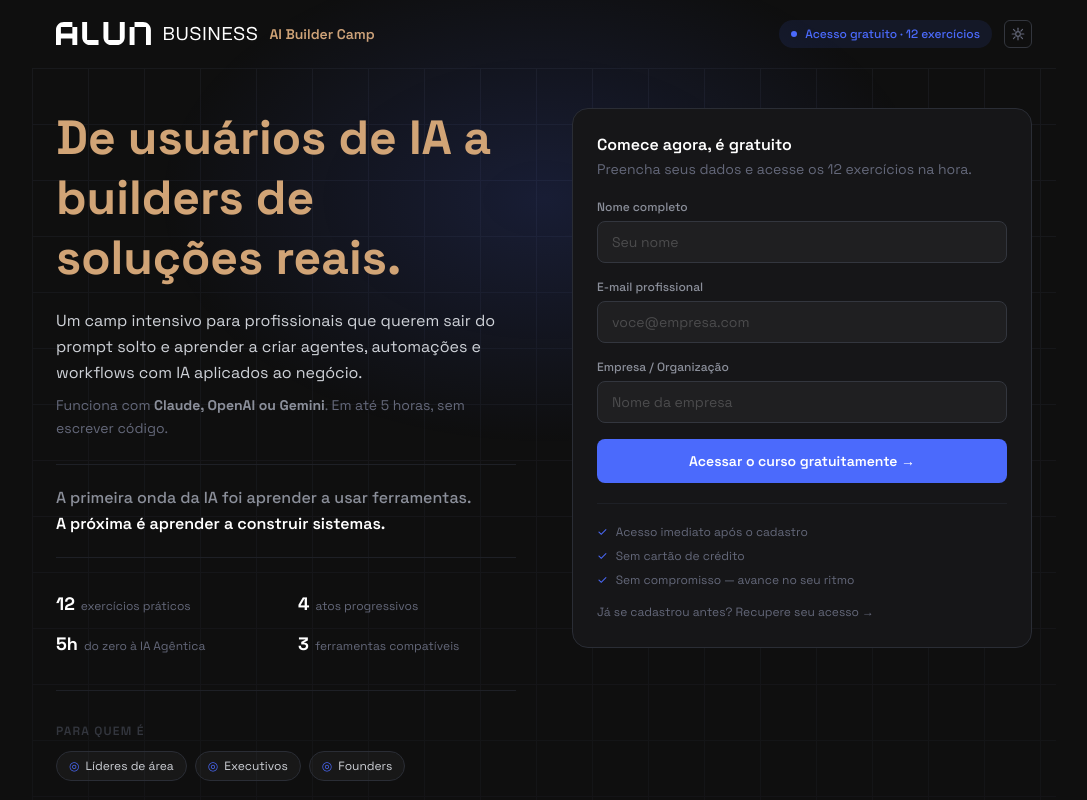
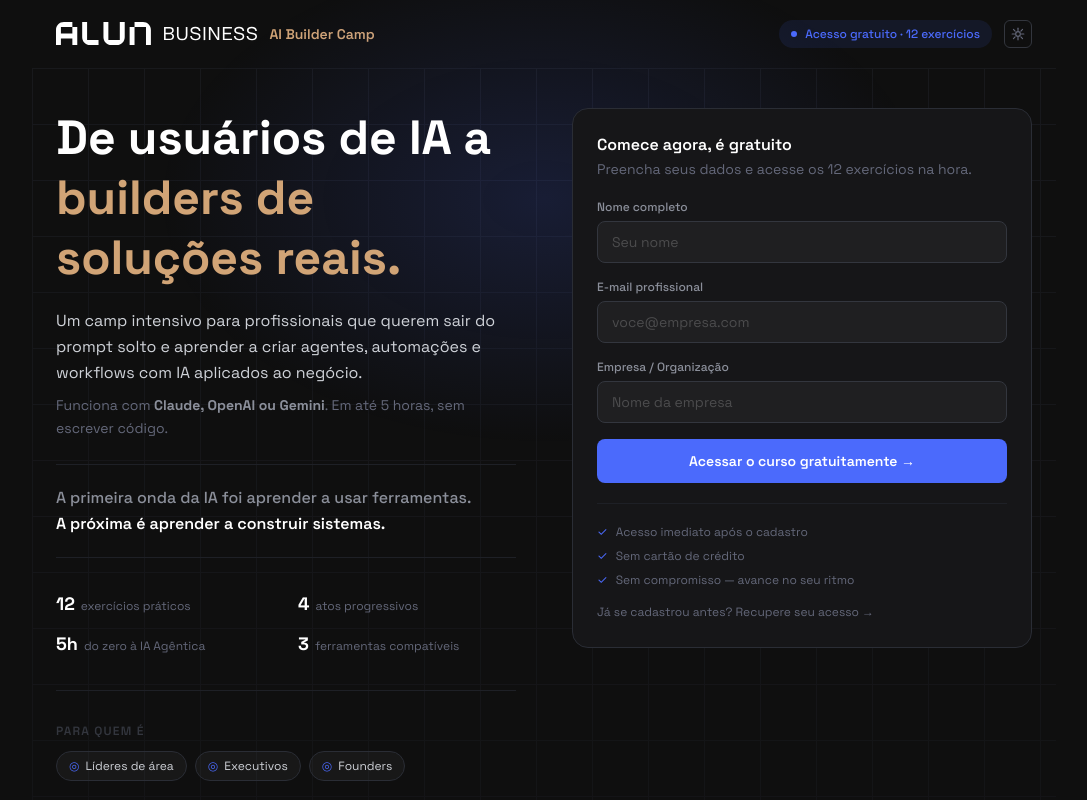
Before and after one commit to guipereiraxd/ai-builder-camp, a Next.js app: page / in a window 1280 px wide. Shown: the top 800 px of the page, without its empty margins (96-1183 px from the left). Built offline with nearby package versions, Linux system fonts and the light colour scheme; no server answers.

Commit message:
feat: highlight only "builders de soluções reais" in gold on hero headline

```diff
--- a/app/page.tsx
+++ b/app/page.tsx
@@ -229,7 +229,8 @@ export default function Home() {
         <div>
           {/* Headline */}
           <h1 className="text-4xl md:text-5xl font-bold text-white leading-tight mb-5">
-            <span style={{ color: "#d1a476" }}>De usuários de IA a builders de soluções reais.</span>
+            <span className="text-white">De usuários de IA a </span>
+            <span style={{ color: "#d1a476" }}>builders de soluções reais.</span>
           </h1>
 
           <p className="text-base leading-relaxed mb-2" style={{ color: "var(--text-2)" }}>
```
